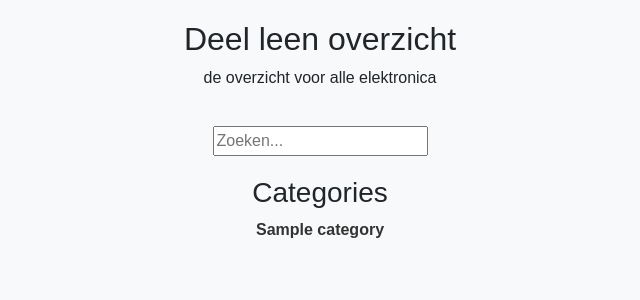
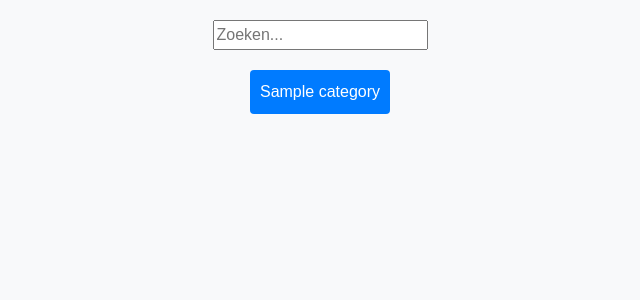
Before and after one commit to tjeerdoweirdo/uitleensysteem, a PHP site: page /phpmailer/ in a window 1280 px wide. Shown: the part 76-376 px from the top of the page, without its empty margins (320-960 px from the left). Run offline with PHP 8.4, Linux system fonts and the light colour scheme; tables that the repository leaves empty or names only in its code hold one stand-in row (values such as "Sample post").

Commit message:
mooie knopjes

```diff
--- a/paginas/index.php
+++ b/paginas/index.php
@@ -4,8 +4,6 @@ include("../includes/db_connection.php");
 // Fetch categories
 $categorySql = "SELECT DISTINCT catId, catName FROM categories";
 $categoryResult = $conn->query($categorySql);
-
-
 ?>
 
 <!DOCTYPE html>
@@ -56,11 +54,6 @@ $categoryResult = $conn->query($categorySql);
             padding: 20px;
         }
 
-        .hero {
-            text-align: center;
-            margin-bottom: 20px;
-        }
-
         .search-bar {
             margin-bottom: 20px;
             position: relative;
@@ -92,11 +85,20 @@ $categoryResult = $conn->query($categorySql);
             margin-bottom: 20px;
         }
 
-        .categories a {
+        .categories button {
             margin: 0 10px;
+            padding: 10px;
             text-decoration: none;
-            color: #333;
-            font-weight: bold;
+            color: #fff;
+            background-color: #007bff;
+            border: none;
+            border-radius: 4px;
+            cursor: pointer;
+            transition: background-color 0.3s ease;
+        }
+
+        .categories button:hover {
+            background-color: #0056b3;
         }
 
         .card-container {
@@ -155,7 +157,7 @@ $categoryResult = $conn->query($categorySql);
 
                 if (query.length >= 2) {
                     $.ajax({
-                        url: 'index.php',
+                        url: 'index.php', // Updated URL
                         method: 'GET',
                         data: { query: query },
                         success: function (data) {
@@ -198,30 +200,19 @@ $categoryResult = $conn->query($categorySql);
     </header>
 
     <main>
-        <section class="hero">
-            <h2>Deel leen overzicht</h2>
-            <p>de overzicht voor alle elektronica</p>
-        </section>
-
         <section class="search-bar">
             <input type="text" id="search" name="search" placeholder="Zoeken...">
             <div id="autocomplete-results"></div>
         </section>
 
         <section class="categories">
-            <h3>Categories</h3>
             <?php
-            $categorySql = "SELECT DISTINCT catId, catName FROM categories";
-            $categoryResult = $conn->query($categorySql);
-
-
-            while ($row = mysqli_fetch_assoc($categoryResult)) {
-                echo '<a href="#" class="category-link" data-category="' . htmlspecialchars($row['catName']) . '">' . htmlspecialchars($row['catName']) . '</a>';
+            while ($row = $categoryResult->fetch_assoc()) {
+                echo '<button class="category-btn" data-category="' . htmlspecialchars($row['catName']) . '">' . htmlspecialchars($row['catName']) . '</button>';
             }
             ?>
         </section>
 
-        <div class="card-container">
 
         </div>
     </main>
```
